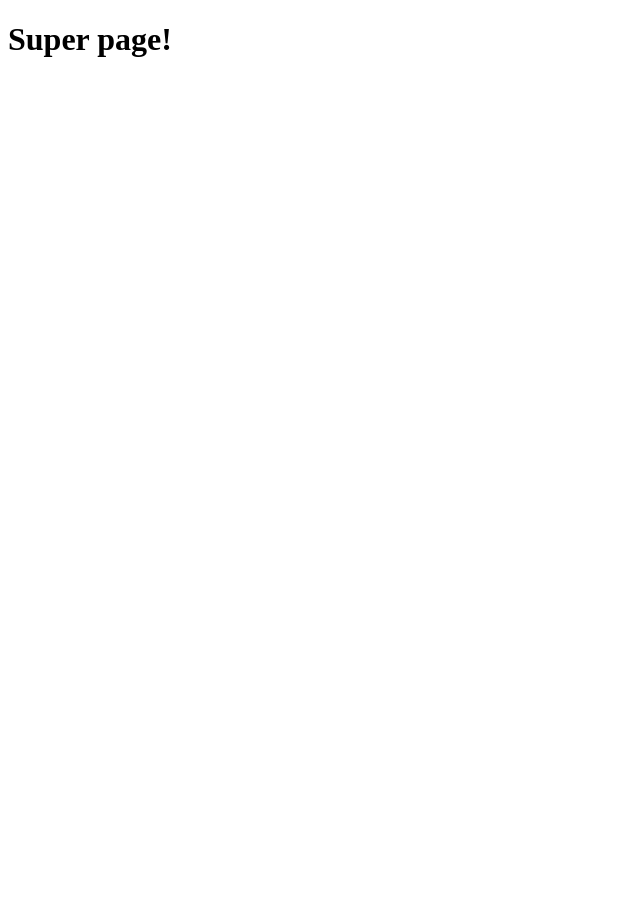
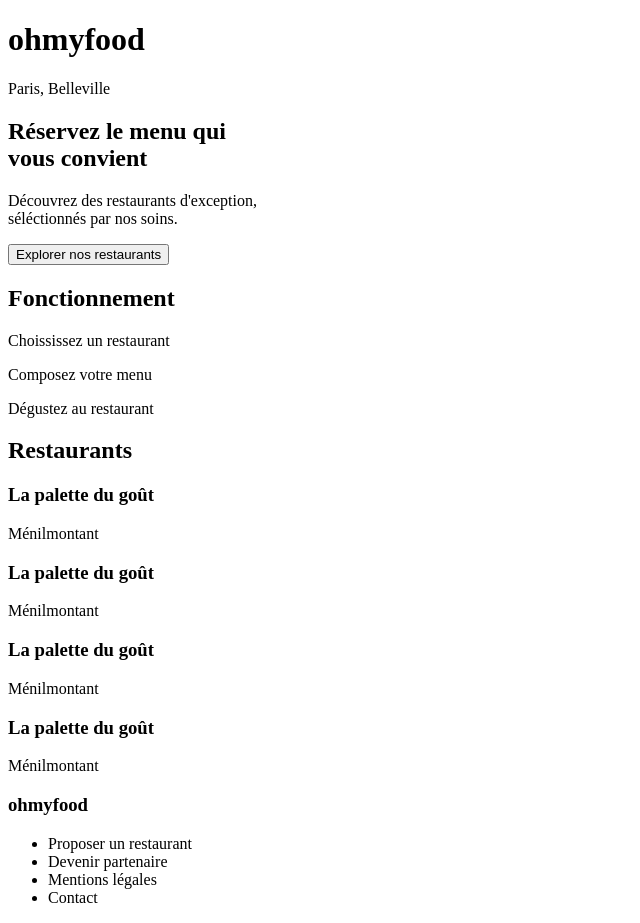
Before and after one commit to Akalabete/Ohmyfood, a plain HTML site: page index.html in a window 1280 px wide. Shown: the whole page, without its empty margins (0-640 px from the left). Before the commit the page ends 800 px from the top, so only its background shows below. Drawn offline with Linux system fonts and the light colour scheme.

Commit message:
html de base

```diff
--- a/index.html
+++ b/index.html
@@ -4,10 +4,68 @@
     <meta charset="UTF-8">
     <meta http-equiv="X-UA-Compatible" content="IE=edge">
     <meta name="viewport" content="width=device-width, initial-scale=1.0">
-    <title>Document</title>
+    <title>Ohmyfood!</title>
 </head>
 <body>
-    <h1>Super page!</h1>
+    <header>
+        <h1>ohmyfood</h1>
+        <div class="localisation">
+            <p>Paris, Belleville</p>
+        </div>
+        <div class="hooker">
+            <h2>Réservez le menu qui <br>vous convient</h2>
+            <p>Découvrez des restaurants d'exception,<br>
+            séléctionnés par nos soins.</p>
+            <button>Explorer nos restaurants</button>
+        </div>
+    </header>
+    <main>
+        <section class="howto">
+            <h2>Fonctionnement</h2>
+            <div class="howto-bubble">
+                <p>Choississez un restaurant</p>
+            </div>
+            <div class="howto-bubble">
+                <p>Composez votre menu</p>
+            </div>
+            <div class="howto-bubble">
+                <p>Dégustez au restaurant</p>
+            </div>
+        </section>
+        <section class="restaurants">
+            <h2>Restaurants</h2>
+            <div class="restaurant-card">
+                <div class="restaurant-img"></div>
+                <h3>La palette du goût</h3>
+                <p>Ménilmontant</p>
+            </div>
+            <div class="restaurant-card">
+                <div class="restaurant-img"></div>
+                <h3>La palette du goût</h3>
+                <p>Ménilmontant</p>
+            </div>
+            <div class="restaurant-card">
+                <div class="restaurant-img"></div>
+                <h3>La palette du goût</h3>
+                <p>Ménilmontant</p>
+            </div>
+            <div class="restaurant-card">
+                <div class="restaurant-img"></div>
+                <h3>La palette du goût</h3>
+                <p>Ménilmontant</p>
+            </div>
+        </section>
+    </main>
+    <footer>
+        <h3>ohmyfood</h3>
+        <ul>
+            <li>Proposer un restaurant</li>
+            <li>Devenir partenaire</li>
+            <li>Mentions légales</li>
+            <li>Contact</li>
+        </ul>
+    </footer>
+
 
 </body>
 </html>
```
